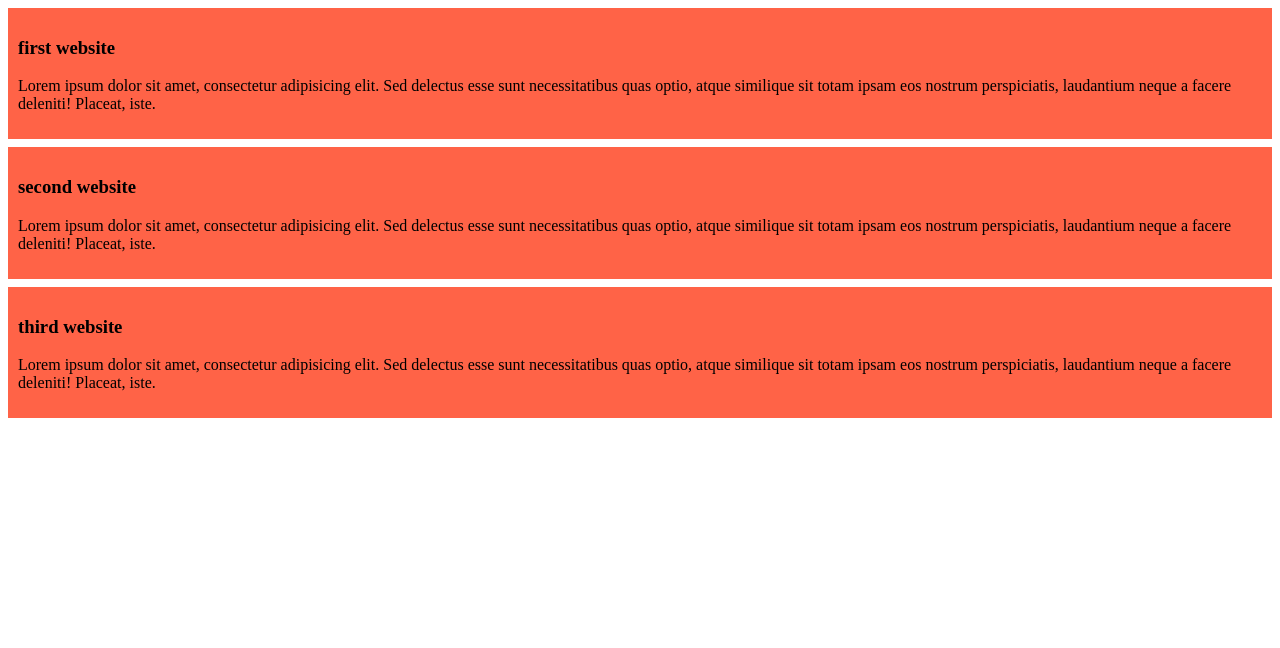
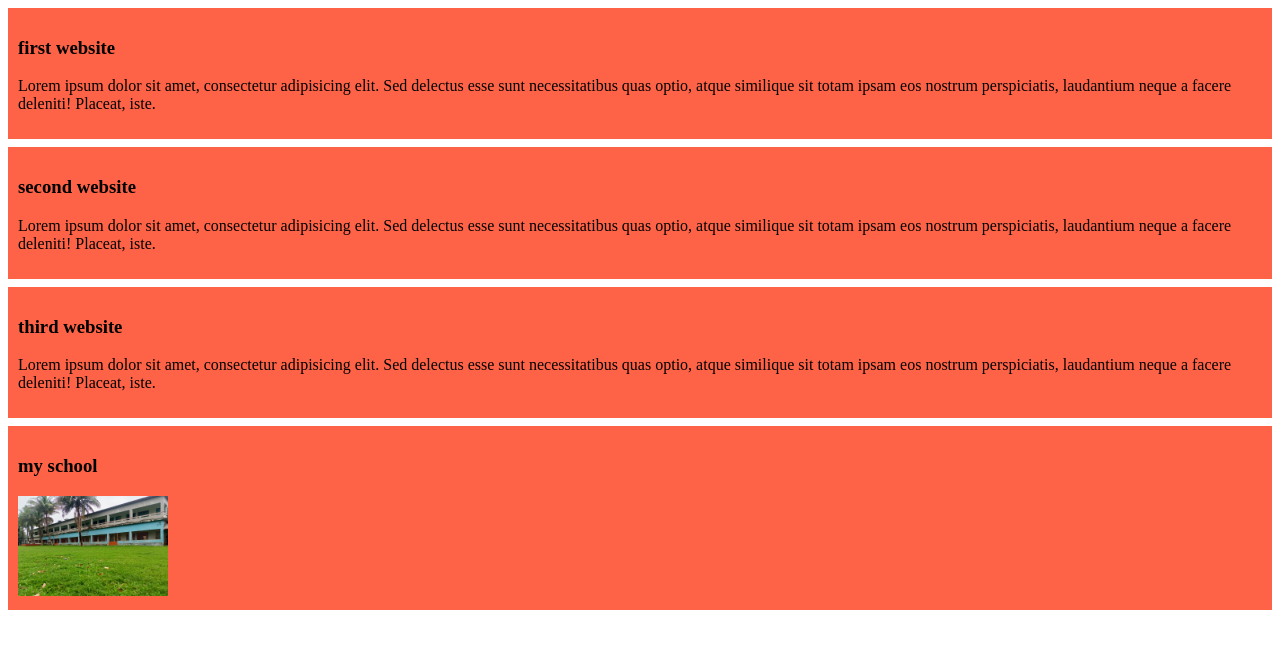
Before and after one commit to ahsan1335/CSS-practice, a plain HTML site: page index.html in a window 1280 px wide. Drawn offline with Linux system fonts and the light colour scheme.

Commit message:
my school

```diff
--- a/index.html
+++ b/index.html
@@ -25,6 +25,10 @@
     <p>Lorem ipsum dolor sit amet, consectetur adipisicing elit. Sed delectus esse sunt necessitatibus quas optio, atque
       similique sit totam ipsam eos nostrum perspiciatis, laudantium neque a facere deleniti! Placeat, iste.</p>
   </div>
+  <div>
+    <h3>my school</h3>
+    <img src="images/IMG20240705180242.jpg" alt="">
+  </div>
 
 
 
--- a/styles/blog.css
+++ b/styles/blog.css
@@ -3,3 +3,7 @@ div{
   padding: 10px;
   margin-bottom: 8px;
 }
+img{
+  height: 100px;
+  width: 150px;
+}
```
Also changed, not shown: images/IMG20240705180242.jpg (added).
